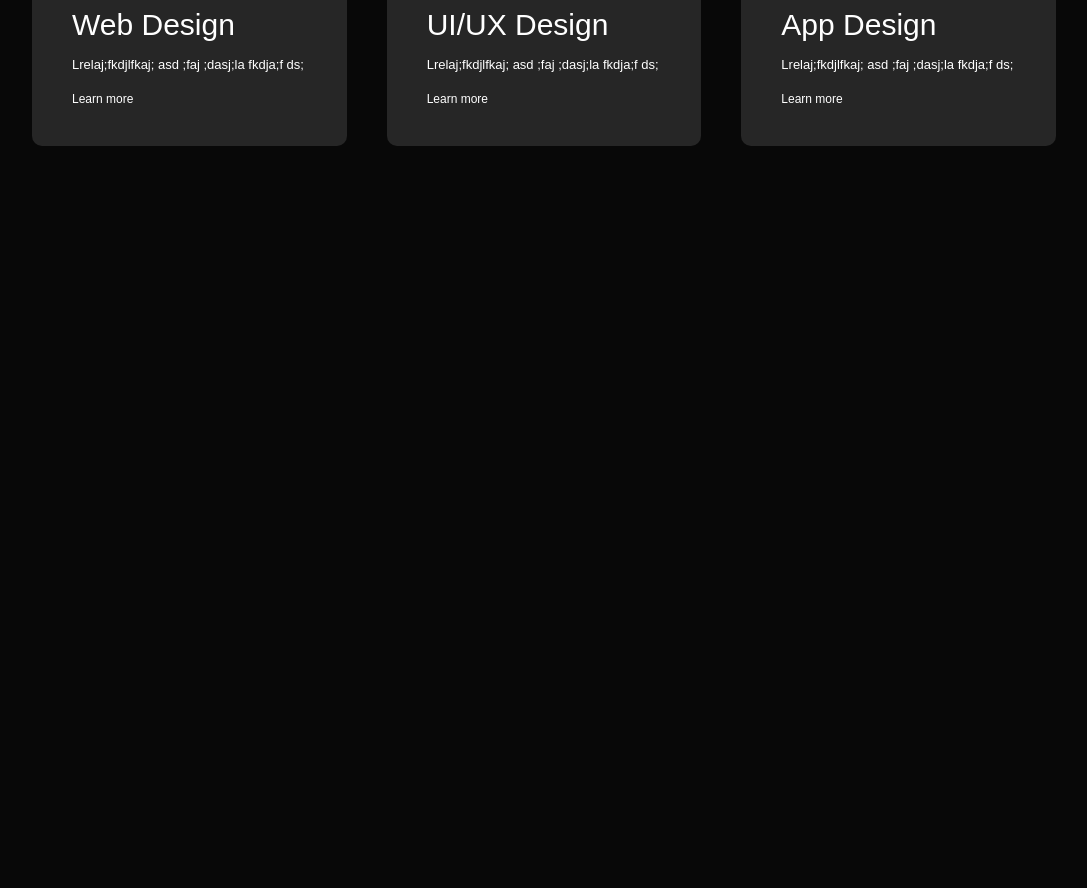
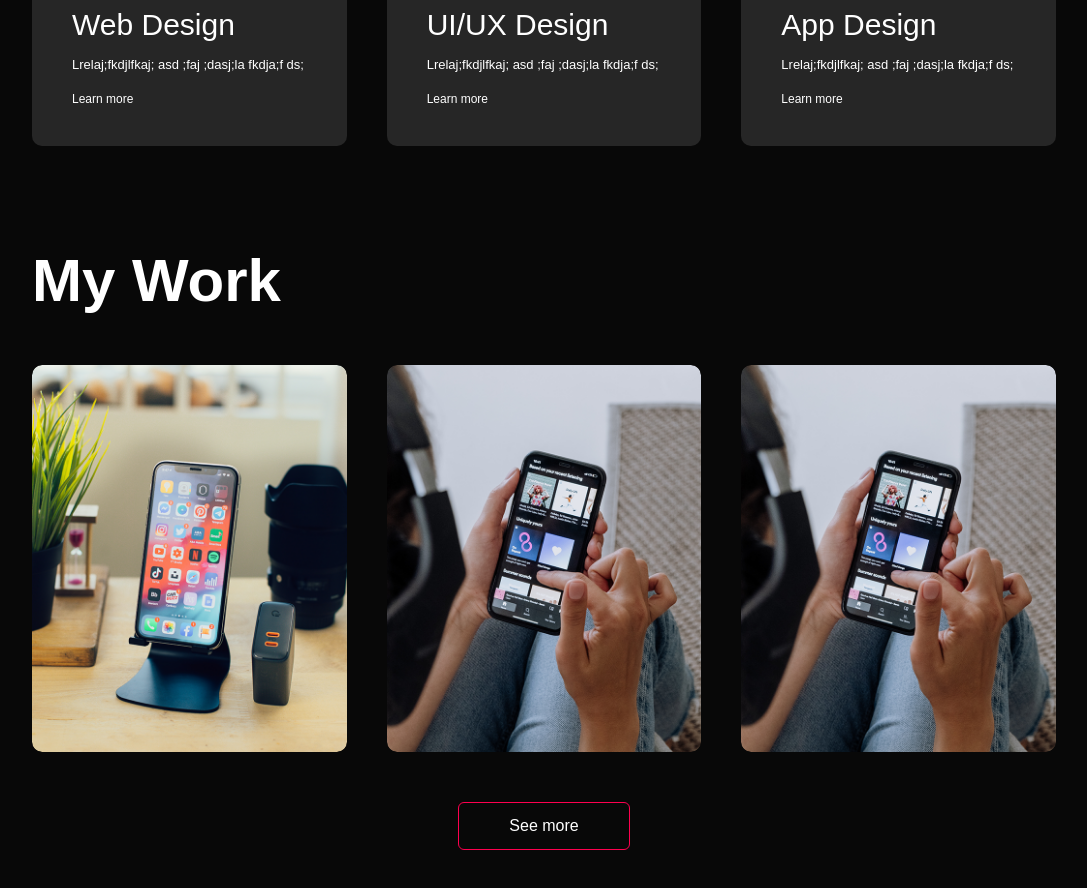
Before and after one commit to Saharsh365/Saharsh365.github.io, a plain HTML site: page index.html in a window 1280 px wide. Shown: the part 1701-2589 px from the top of the page, without its empty margins (96-1183 px from the left). Before the commit the page ends 1887 px from the top, so only its background shows below. Drawn offline with Linux system fonts and the light colour scheme.

Commit message:
Portfolio section

```diff
--- a/index.html
+++ b/index.html
@@ -105,6 +105,39 @@
                 </div>
             </div>
         </div>
+        <!-- ----------------portfolio--------------- -->
+        <div id="portfolio">
+            <div class="container">
+                <h1 class="sub-title">My Work</h1>
+                <div class="work-list">
+                    <div class="work">
+                        <img src="images/work-1.png">
+                        <div class="layer">
+                            <h3>Social Media App</h3>
+                            <p>App lets you connect with talented people around the world.</p>
+                            <a href="#"><i class="fa-solid fa-arrow-up-right-from-square"></i></a>
+                        </div>
+                    </div>
+                    <div class="work">
+                        <img src="images/work-2.png">
+                        <div class="layer">
+                            <h3>Music App</h3>
+                            <p>App lets you connect with talented people around the world.</p>
+                            <a href="#"><i class="fa-solid fa-arrow-up-right-from-square"></i></a>
+                        </div>
+                    </div>
+                    <div class="work">
+                        <img src="images/work-2.png">
+                        <div class="layer">
+                            <h3>Online Shopping App</h3>
+                            <p>App lets you connect with talented people around the world.</p>
+                            <a href="#"><i class="fa-solid fa-arrow-up-right-from-square"></i></a>
+                        </div>
+                    </div>
+                </div>
+                <a href="#" class="btn">See more</a>
+            </div>
+        </div>
 
         <script>
 
--- a/style.css
+++ b/style.css
@@ -173,3 +173,79 @@ nav ul li a:hover::after{
     background: #ff004f;
     transform: translateY(-10px);
 }
+/* --------------portfolio----------- */
+#portfolio{
+    padding: 50px 0;
+}
+.work-list{
+    display: grid;
+    grid-template-columns: repeat(auto-fit, minmax(250px, 1fr));
+    grid-gap: 40px;
+    margin-top: 50px;
+}
+.work{
+    border-radius: 10px;
+    position: relative;
+    overflow: hidden;
+}
+.work img{
+    width: 100%;
+    border-radius: 10px;
+    display: block;
+    transition: transform 0.5s;
+}
+.layer{
+    width: 100%;
+    height: 0;
+    background: linear-gradient(rgba(0,0,0,0.6), #ff004f);
+    border-radius: 10px;
+    position: absolute;
+    left: 0;
+    bottom: 0;
+    overflow: hidden;
+    display: flex;
+    align-items: center;
+    justify-content: center;
+    flex-direction: column;
+    padding: 0 40px;
+    text-align: center;
+    font-size: 14px;
+    transition: height 0.5s;
+}
+.layer h3{
+    font-weight: 500;
+    margin-bottom: 20px;
+}
+.layer a{
+    margin-top: 20px;
+    color: #ff004f;
+    text-decoration: none;
+    font-size: 18px;
+    line-height: 60px;
+    background: #fff;
+    width: 60px;
+    height: 60px;
+    border-radius: 50%;
+}
+.work:hover img{
+    transform: scale(1.1);
+}
+.work:hover .layer{
+    height: 100%;
+}
+.btn{
+    display: block;
+    margin: 50px auto;
+    width: fit-content;
+    border: 1px solid #ff004f;
+    width: fit-content;
+    border: 1px solid #ff004f;
+    padding: 14px 50px;
+    border-radius: 6px;
+    text-decoration: none;
+    color: #fff;
+    transition: background 0.5s;
+}
+.btn:hover{
+    background: #ff004f;
+}
```
